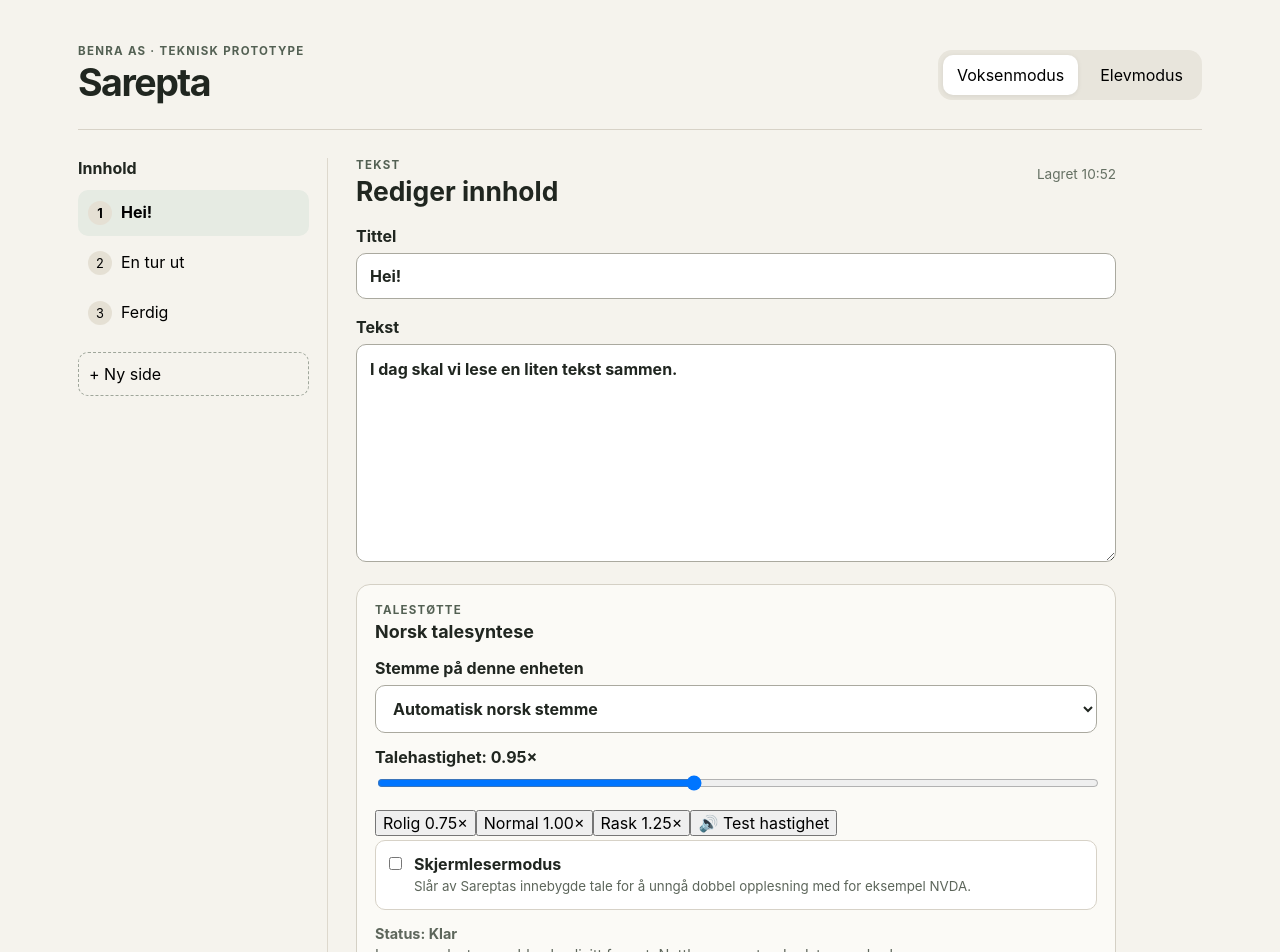
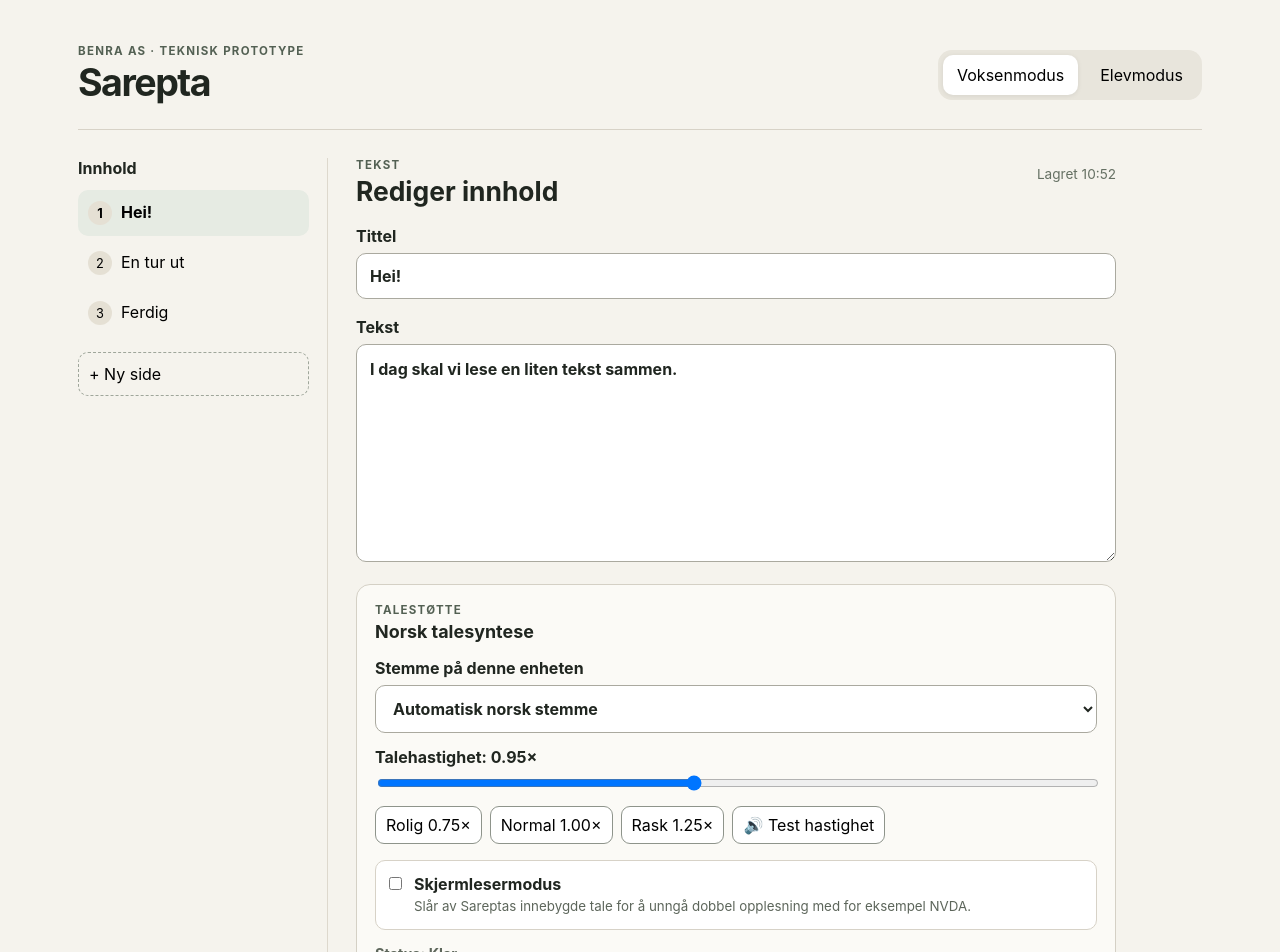
Before and after one commit to SuleBenme/benra-sarepta-prototype, a React (Vite) app in the folder frontend/: page / in a window 1280 px wide. Shown: the top 952 px of the page. Built offline with nearby package versions, Linux system fonts and the light colour scheme.

Commit message:
Style speech rate test controls

```diff
--- a/frontend/src/styles.css
+++ b/frontend/src/styles.css
@@ -48,6 +48,9 @@ textarea { resize:vertical; line-height:1.5; }
   background: #fbfaf6;
 }
 .voiceLabel, .rangeLabel { margin-bottom: 14px; }
+.rateActions { display:flex; flex-wrap:wrap; gap:8px; margin:-4px 0 16px; }
+.rateActions button { border:1px solid #8e948b; background:#fff; padding:8px 10px; border-radius:9px; cursor:pointer; }
+.rateActions button:disabled { opacity:.4; cursor:not-allowed; }
 .rangeLabel input[type="range"] { padding:0; }
 .toggleRow {
   display:flex;
```
